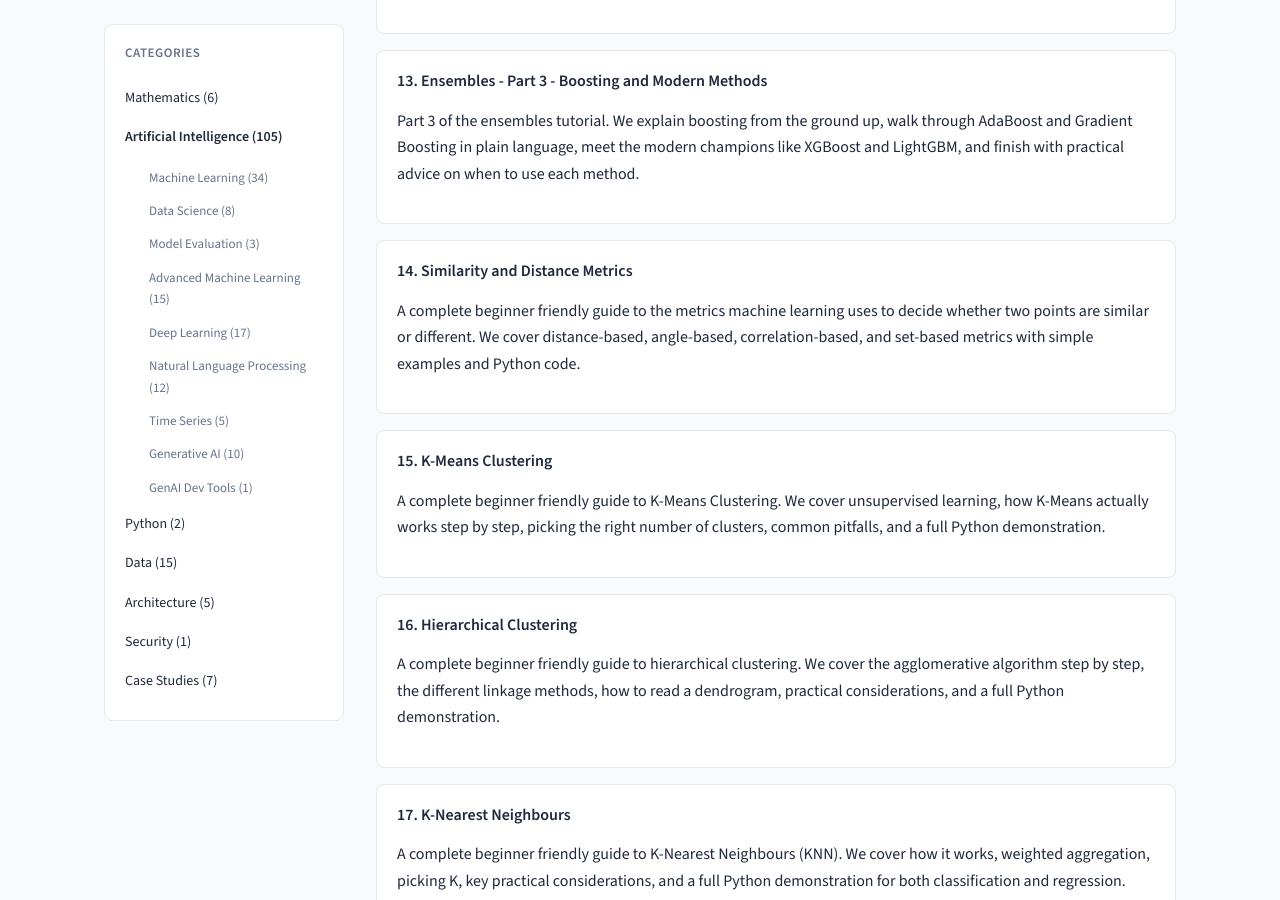
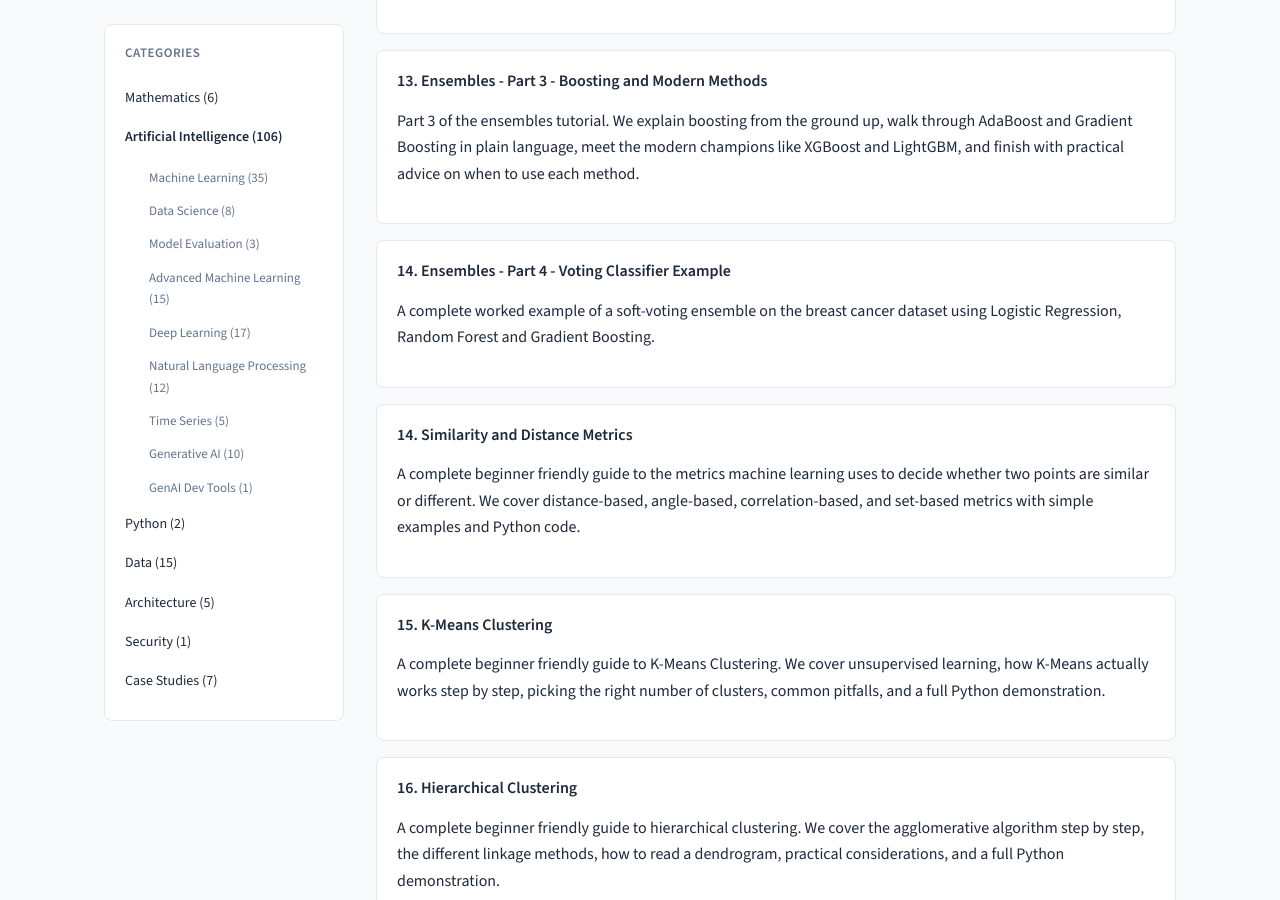
Before and after one commit to rilov/handbook, a Jekyll site: the page built from categories/machine-learning/index.md, in a window 1280 px wide and 900 px high, scrolled down 2239 px. Built offline with Jekyll 4.4.1, drawn with Linux system fonts in a browser that asks for light colours; some of the changed lines change nothing that is shown.

Commit message:
Add Ensembles Part 4: Voting Classifier worked example under Machine Learning

````diff
--- a/_topics/Ensembles - Part 1 - Foundations.md
+++ b/_topics/Ensembles - Part 1 - Foundations.md
@@ -21,11 +21,12 @@ We said that a single decision tree is good for learning and easy to interpret,
 
 This tutorial is about why that is true, and how those methods actually work.
 
-This is Part 1 of a three part tutorial on ensembles.
+This is Part 1 of a four part tutorial on ensembles.
 
 * **Part 1.** What ensembles are, why they work, and the two big families.
 * **Part 2.** Bagging and Random Forests, with full hyperparameter tuning.
 * **Part 3.** Boosting, including AdaBoost, Gradient Boosting, and XGBoost.
+* **Part 4.** A worked example of a soft-voting classifier with Logistic Regression, Random Forest and Gradient Boosting.
 
 By the end of Part 1 you will have a strong intuition for why combining many models is so powerful. We will not write code yet. The goal of this part is purely understanding.
 
--- /dev/null
+++ b/_topics/Ensembles - Part 4 - Voting Classifier Example.md
@@ -0,0 +1,194 @@
+---
+title: "14. Ensembles - Part 4 - Voting Classifier Example"
+category: Machine Learning
+order: 14
+permalink: /topics/ensembles-voting-classifier-example/
+tags:
+  - machine-learning
+  - ensembles
+  - voting-classifier
+  - logistic-regression
+  - random-forest
+  - gradient-boosting
+  - scikit-learn
+summary: "A complete worked example of a soft-voting ensemble on the breast cancer dataset using Logistic Regression, Random Forest and Gradient Boosting."
+date: 2026-08-30
+---
+
+# Ensembles - Part 4 - Voting Classifier Example
+
+In the previous three parts we learned why ensembles work, how bagging and Random Forest combine many similar models, and how boosting teaches models one after another.
+
+This part is a short, practical worked example. We build three very different classifiers and then let them **vote** on the final answer.
+
+## The idea in one sentence
+
+Instead of trusting one model, train a few strong but different models and let them vote. `VotingClassifier` in scikit-learn does exactly that.
+
+## What the code does
+
+We will use the `load_breast_cancer` dataset from scikit-learn. It is a binary classification problem: predict whether a tumour is malignant or benign.
+
+The ensemble contains:
+
+- **Logistic Regression** (scaled with a `StandardScaler` inside a pipeline)
+- **Random Forest** (a bagging ensemble of trees)
+- **Gradient Boosting** (a boosting ensemble of trees)
+
+We train each model, print its individual accuracy, then combine them with **soft voting**. Soft voting means the ensemble averages the predicted probabilities of each class.
+
+## Full code
+
+```python
+from sklearn.datasets import load_breast_cancer
+from sklearn.model_selection import train_test_split
+from sklearn.preprocessing import StandardScaler
+from sklearn.pipeline import make_pipeline
+
+from sklearn.linear_model import LogisticRegression
+from sklearn.ensemble import RandomForestClassifier
+from sklearn.ensemble import GradientBoostingClassifier
+from sklearn.ensemble import VotingClassifier
+
+from sklearn.metrics import accuracy_score
+
+
+# ------------------------------------------------
+# 1. Load a real dataset
+# ------------------------------------------------
+
+data = load_breast_cancer()
+
+X = data.data
+y = data.target
+
+
+# ------------------------------------------------
+# 2. Split into training and testing data
+# ------------------------------------------------
+
+X_train, X_test, y_train, y_test = train_test_split(
+    X,
+    y,
+    test_size=0.20,
+    random_state=42
+)
+
+
+# ------------------------------------------------
+# 3. Create multiple models
+# ------------------------------------------------
+
+logistic_model = make_pipeline(
+    StandardScaler(),
+    LogisticRegression(max_iter=1000)
+)
+
+random_forest_model = RandomForestClassifier(
+    n_estimators=200,
+    random_state=42
+)
+
+gradient_boost_model = GradientBoostingClassifier(
+    random_state=42
+)
+
+
+# ------------------------------------------------
+# 4. Train each model separately
+# ------------------------------------------------
+
+logistic_model.fit(X_train, y_train)
+random_forest_model.fit(X_train, y_train)
+gradient_boost_model.fit(X_train, y_train)
+
+
+# ------------------------------------------------
+# 5. Check individual model performance
+# ------------------------------------------------
+
+models = {
+    "Logistic Regression": logistic_model,
+    "Random Forest": random_forest_model,
+    "Gradient Boosting": gradient_boost_model
+}
+
+
+for name, model in models.items():
+
+    prediction = model.predict(X_test)
+
+    accuracy = accuracy_score(
+        y_test,
+        prediction
+    )
+
+    print(name, accuracy)
+
+
+# ------------------------------------------------
+# 6. Create the Ensemble
+# ------------------------------------------------
+
+ensemble_model = VotingClassifier(
+    estimators=[
+        ("logistic", logistic_model),
+        ("random_forest", random_forest_model),
+        ("gradient_boost", gradient_boost_model)
+    ],
+
+    voting="soft"
+)
+
+
+# ------------------------------------------------
+# 7. Train the ensemble
+# ------------------------------------------------
+
+ensemble_model.fit(
+    X_train,
+    y_train
+)
+
+
+# ------------------------------------------------
+# 8. Predict using ensemble
+# ------------------------------------------------
+
+ensemble_prediction = ensemble_model.predict(
+    X_test
+)
+
+
+ensemble_accuracy = accuracy_score(
+    y_test,
+    ensemble_prediction
+)
+
+
+print(
+    "Ensemble Accuracy:",
+    ensemble_accuracy
+)
+```
+
+## Key points to remember
+
+- The models should be **different** from each other. If every model makes the same mistakes, voting cannot fix them.
+- **Soft voting** needs every base model to predict probabilities. It usually beats hard voting because probabilities contain more information than class labels.
+- A `Pipeline` or `make_pipeline` is a clean way to keep scaling and modelling in one object. This is why `StandardScaler` is inside the logistic pipeline.
+- `VotingClassifier` behaves like any other scikit-learn estimator: `fit`, `predict`, `predict_proba`, and `score` all work as usual.
+
+## Typical output
+
+You will see the accuracy of each model followed by the ensemble accuracy. Often the ensemble is slightly better than any single model, especially if the three models make different types of errors.
+
+## When to use a voting classifier
+
+Use it when you have:
+
+- a few strong models that are different from each other
+- enough data that training time is not a problem
+- a task where small accuracy gains matter, such as medical diagnosis
+
+For larger datasets and competitions, methods like Random Forest, XGBoost or LightGBM are usually the next step after this basic ensemble.
--- a/categories/machine-learning/index.md
+++ b/categories/machine-learning/index.md
@@ -14,7 +14,7 @@ Learn machine learning fundamentals and practical algorithms from scratch. The t
 4. Logistic Regression
 5. Regularization (Ridge, Lasso, Elastic Net)
 6. Decision Trees (3 parts)
-7. Ensembles: Bagging, Random Forests, Boosting (3 parts)
+7. Ensembles: Bagging, Random Forests, Boosting and a Voting Classifier example (4 parts)
 8. Similarity and Distance Metrics
 9. K-Means Clustering
 10. Hierarchical Clustering
````
